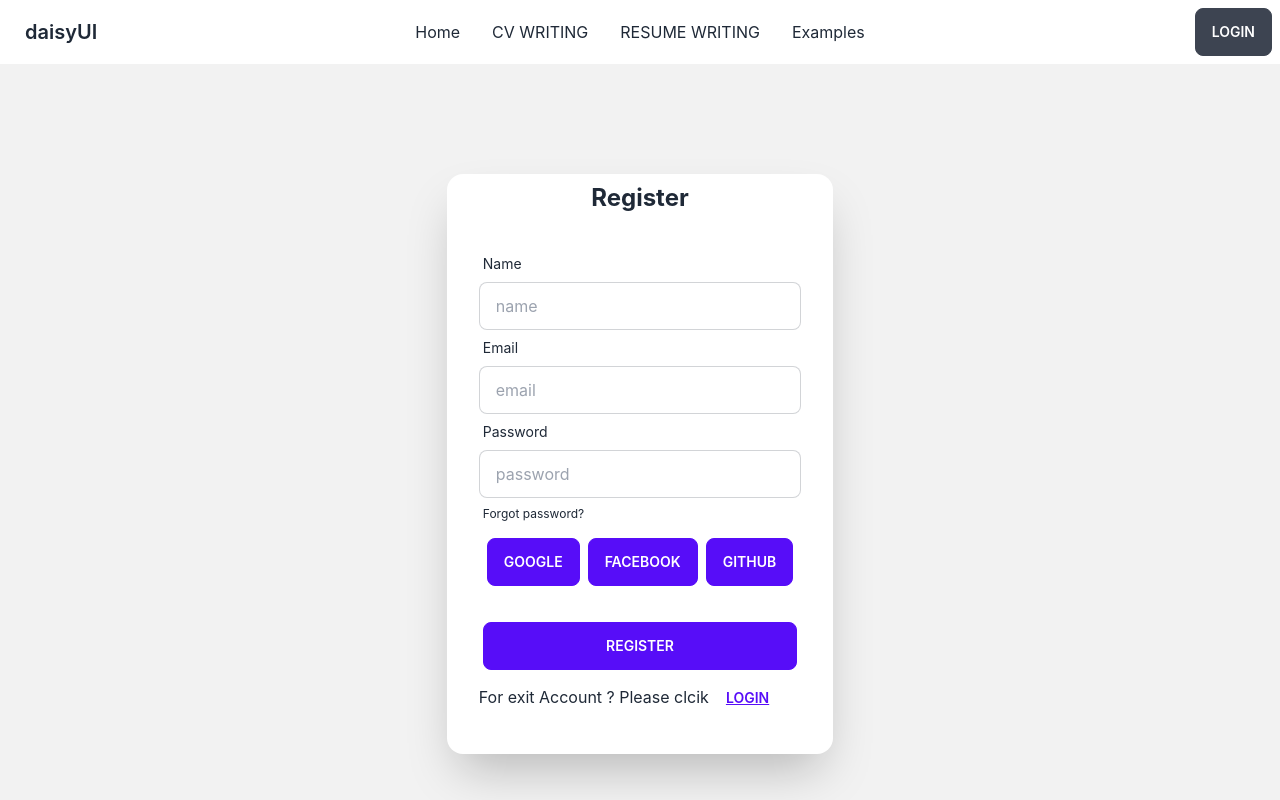
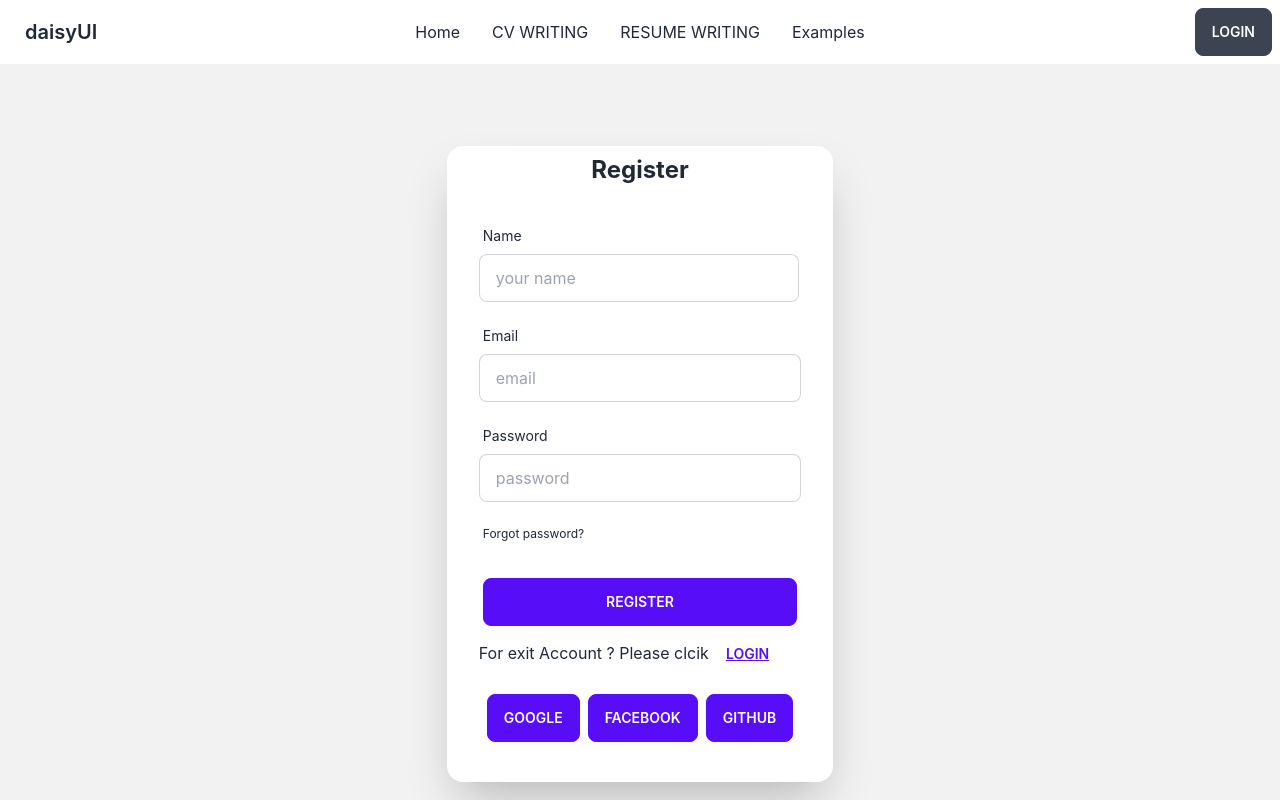
Before and after one commit to Sadnan-2019/my-cvmaker, a React (Create React App) app: page /register in a window 1280 px wide. Shown: the top 800 px of the page. Built offline with nearby package versions, Linux system fonts and the light colour scheme; a web font is replaced by a local one.

Commit message:
firebase hook

```diff
--- /dev/null
+++ b/src/componentes/Loading/Loading.js
@@ -0,0 +1,11 @@
+import React from 'react';
+
+const Loading = () => {
+     return (
+          <div className=' flex justify-center items-center h-screen'>
+                         <button class="btn btn-square loading"></button>
+                    </div>
+     );
+};
+
+export default Loading;
--- a/src/componentes/Login/Login.js
+++ b/src/componentes/Login/Login.js
@@ -1,33 +1,103 @@
 import React from 'react';
 import { Link } from 'react-router-dom';
+import { useForm } from "react-hook-form";
+import { useSignInWithGoogle } from "react-firebase-hooks/auth";
+import auth from '../../firebase.int';
+import Loading from '../Loading/Loading';
+import { useSignInWithEmailAndPassword } from 'react-firebase-hooks/auth';
+
+
 
 const Login = () => {
+  const [signInWithGoogle, Guser, Gloading, Gerror] = useSignInWithGoogle(auth);
+  const [
+    signInWithEmailAndPassword,
+    user,
+    loading,
+    error,
+  ] = useSignInWithEmailAndPassword(auth);
+  const { register, handleSubmit, watch, formState: { errors } } = useForm();
+
+  const onSubmit=(data )=>{
+
+    signInWithEmailAndPassword(data.email,data.password)
+    console.log(data)
+
+
+  }
+  let signInerror;
+
+  if(    loading || Gloading){
+    return <Loading></Loading>
+  }
+  if(error || Gerror){
+    signInerror=<p>{Gerror.message || error.message}</p>
+  }
+
+  if (user) {
+    console.log(user);
+  }
      return (
           <div class="hero min-h-screen bg-base-200">
           <div class="hero-content flex-col lg:flex-row-reverse">
 
             <div class="card flex-shrink-0 w-full   shadow-2xl bg-base-100">
               <div class="card-body">
-                <div class="form-control">
+              <form onSubmit={handleSubmit(onSubmit)}>
+              <div class="form-control">
                   <label class="label">
                     <span class="label-text">Email</span>
                   </label>
-                  <input type="text" placeholder="email" class="input input-bordered" />
+                  <input
+                  {...register("email", {
+                    required: {
+                      value:true,
+                      message:"email field required "
+                    },
+                    pattern: {
+                      value: /[a-z0-9]+@[a-z]+\.[a-z]{2,3}/,
+                      message: "provide valid mail",
+                    },
+
+                  })}
+                   type="text"
+                    placeholder="email"
+                    class="input input-bordered" />
+                    <label class="label">
+                    {errors.email?.type === "required" && <span class="label-text text-red-500">{errors.email.message}</span>}
+                    {errors.email?.type === "pattern" && <span className='label-text text-red-500'>{errors.email.message}</span>}
+
+
+                  </label>
                 </div>
                 <div class="form-control">
                   <label class="label">
                     <span class="label-text">Password</span>
                   </label>
-                  <input type="text" placeholder="password" class="input input-bordered" />
-                  <label class="label">
-                    <a href="#" class="label-text-alt link link-hover">Forgot password?</a>
+                  <input
+                  {...register("password", {
+                    required: {
+                      value:true,
+                      message:"password field required "
+                    },
+                    minLength: {
+                      value: 6,
+                      message: "provide password 6 more digit",
+                    },
+
+                  })}
+                   type="password"
+                    placeholder="password"
+                    class="input input-bordered" />
+                    <label class="label">
+                    {errors.password?.type === "required" && <span class="label-text text-red-500">{errors.password.message}</span>}
+                    {errors.password?.type === "minLength" && <span className='label-text text-red-500'>{errors.password.message}</span>}
+
+
                   </label>
                 </div>
-                <div className='p-1'>
-                  <button class="btn btn-primary m-1">Google</button>
-                  <button class="btn btn-primary m-1">Facebook</button>
-                  <button class="btn btn-primary m-1">Github</button>
-                </div>
+                {signInerror}
+
                 <div class="form-control mt-6">
                   <button class="btn btn-primary">Login</button>
                 </div>
@@ -35,6 +105,12 @@ const Login = () => {
 
                   <Link to="/register" className='  btn btn-link text-primary'>Register</Link>
                 </p>
+                </form>
+                <div className='p-1'>
+                  <button class="btn btn-primary m-1"   onClick={() => signInWithGoogle()}>Google</button>
+                  <button class="btn btn-primary m-1">Facebook</button>
+                  <button class="btn btn-primary m-1">Github</button>
+                </div>
               </div>
             </div>
           </div>
--- a/src/componentes/Register/Register.js
+++ b/src/componentes/Register/Register.js
@@ -1,59 +1,158 @@
-import React from 'react';
-import { Link } from 'react-router-dom';
+import React from "react";
+import { Link } from "react-router-dom";
 import { useForm } from "react-hook-form";
+import { useSignInWithGoogle } from "react-firebase-hooks/auth";
+import auth from "../../firebase.int";
 
 const Register = () => {
-  const { register, handleSubmit } = useForm();
-  const onSubmit = data => console.log(data);
+  const [signInWithGoogle, Guser, Gloading, Gerror] = useSignInWithGoogle(auth);
+
+  const {
+    register,
+    formState: { errors },
+    handleSubmit,
+  } = useForm();
+
+  const onSubmit = (data) =>{
+
+    console.log(data)}
+
+
+
+  ;
+  if (Guser) {
+    console.log(Guser);
+  }
 
   return (
     <div>
       <div class="hero min-h-screen bg-base-200">
         <div class="hero-content flex-col lg:flex-row-reverse">
-
-
           <div class="card flex-shrink-0 w-full   shadow-2xl bg-base-100">
-       <p className='text-2xl text-center font-bold mt-2'>Register</p>
+            <p className="text-2xl text-center font-bold mt-2">Register</p>
             <div class="card-body">
-
               <form onSubmit={handleSubmit(onSubmit)}>
-         <div class="form-control">
-             <label class="label">
-               <span class="label-text">Name</span>
+                <div className="form-control w-full max-w-xs">
+                  <label className="label">
+                    <span className="label-text">Name</span>
                   </label>
-             <input  {...register("name", { required: true,  })}
-             type="text" placeholder="name" name='name' class="input input-bordered" />
+                  <input
+                    {...register("name", {
+                      required: {
+                        value: true,
+                        message: "Please file the name field",
+                      },
+                    })}
+                    type="text"
+                    placeholder="your name"
+                    className="input input-bordered w-full max-w-xs"
+                  />
+                  <label className="label">
+                    {errors.name?.type === "required" && (
+                      <span className="label-text-alt text-red-600">
+                        {errors.name.message}
+                      </span>
+                    )}
+                  </label>
                 </div>
                 <div class="form-control">
                   <label class="label">
                     <span class="label-text">Email</span>
                   </label>
-             <input {...register("email", { required: true,   })}
-              type="email" placeholder="email" name='email' class="input input-bordered" />
+                  <input
+                    type="email"
+                    placeholder="email"
+                    class="input input-bordered"
+                    {...register("email", {
+                      required: {
+                        value: true,
+                        message: "your email is requried",
+                      },
+                      pattern: {
+                        value: /[a-z0-9]+@[a-z]+\.[a-z]{2,3}/,
+                        message: "provide valid mail",
+                      },
+                    })}
+                  />
+
+                  <label className="label">
+                    {errors.email?.type === "required" && (
+                      <span className="label-text-alt   text-red-500 ">
+                        {errors.email.message}
+                      </span>
+                    )}
+                    {errors.email?.type === "pattern" && (
+                      <span className="text-red-500 label-text-alt">
+                        {errors.email.message}
+                      </span>
+                    )}
+                  </label>
                 </div>
                 <div class="form-control">
                   <label class="label">
                     <span class="label-text">Password</span>
                   </label>
-             <input {...register("password", { required: true,  })}
-              type="password" placeholder="password" name='password' class="input input-bordered" />
+                  <input
+                    type="password"
+                    placeholder="password"
+
+                    class="input input-bordered"
+                    {...register("password", {
+                      required: {
+                        value: true,
+                        message: "password is requried",
+                      },
+                      minLength: {
+                        value: 6,
+                        message: "provide 6 charcter pasword or more",
+                      },
+                    })}
+                  />
+
+                  <label className="label">
+                    {errors.password?.type === "required" && (
+                      <span className="label-text-alt   text-red-500 ">
+                        {errors.password.message}
+                      </span>
+                    )}
+                    {errors.password?.type === "minLength" && (
+                      <span className="text-red-500 label-text-alt">
+                        {errors.password.message}
+                      </span>
+                    )}
+                  </label>
+
                   <label class="label">
-               <a href="#" class="label-text-alt link link-hover">Forgot password?</a>
+                    <a href="#" class="label-text-alt link link-hover">
+                      Forgot password?
+                    </a>
                   </label>
                 </div>
-           <div className='p-1'>
-             <button class="btn btn-primary m-1">Google</button>
+
+                <div class="form-control mt-6">
+                  <input
+                    className="btn btn-primary m-1"
+                    type="submit"
+                    value="Register"
+                  />
+                </div>
+                <p>
+                  For exit Account ? Please clcik
+                  <Link to="/login " className="  btn btn-link text-primary">
+                    Login
+                  </Link>
+                </p>
+              </form>
+              <div className="p-1">
+                  <button
+                    class="btn btn-primary m-1 "
+                    onClick={() => signInWithGoogle()}
+                  >
+                    Google
+                  </button>
                   <button class="btn btn-primary m-1">Facebook</button>
                   <button class="btn btn-primary m-1">Github</button>
                 </div>
-           <div class="form-control mt-6">
-            <input className='btn btn-primary m-1' type="submit" value="Register"/>
-           </div>
-           <p>For exit Account ? Please clcik
-
-             <Link to="/login " className='  btn btn-link text-primary'>Login</Link>
-           </p>
-           </form>
             </div>
           </div>
         </div>
```
Also changed, not shown: src/firebase.int.js (renamed from firebase.int.js). Lines whose indentation alone changed are shown as unchanged.
